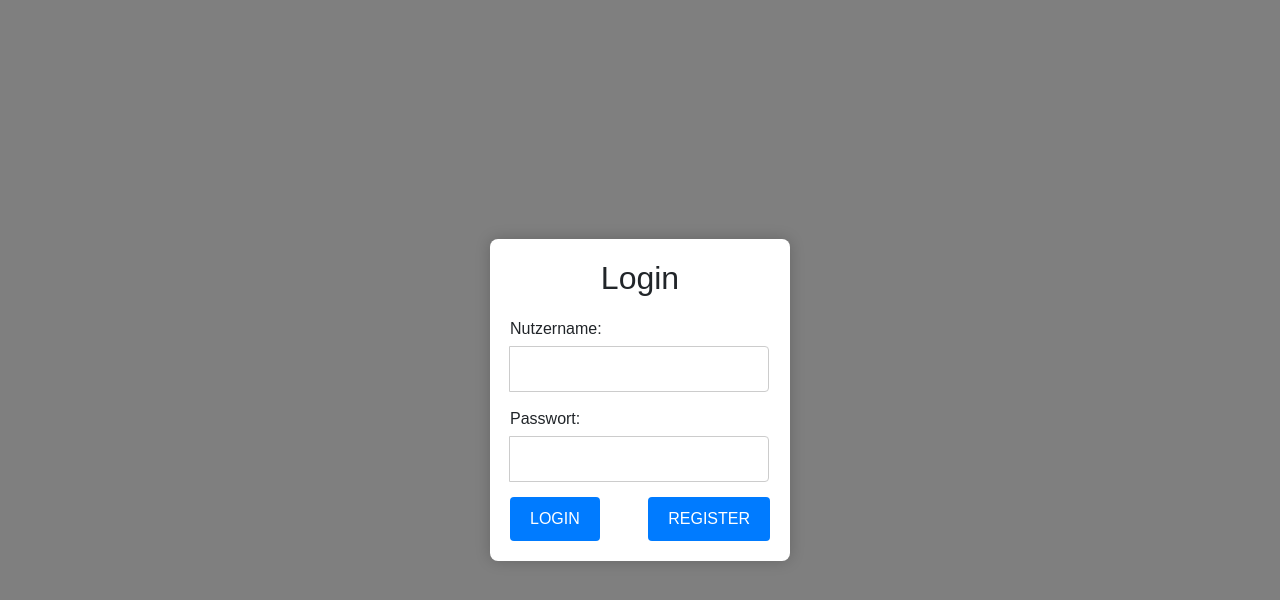
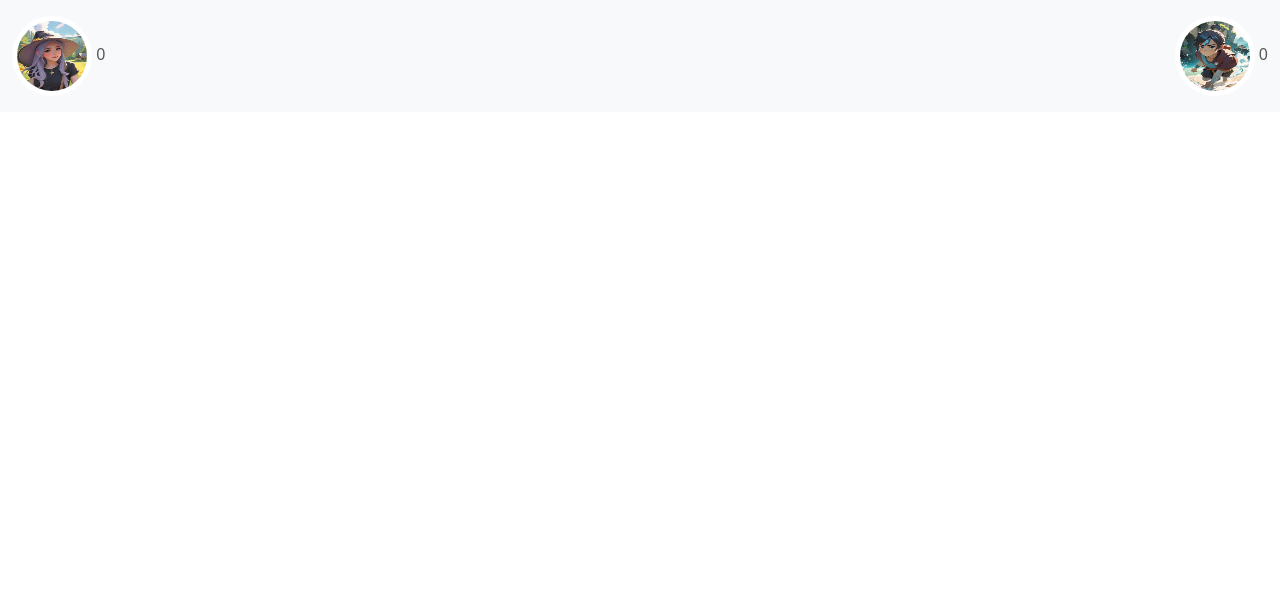
Before and after one commit to Shre1n/TicTacToe, an Angular app in the folder frontend/: page /tictactoe in a window 1280 px wide. Before the commit this address led to /. Shown: the top 600 px of the page. Built offline with nearby package versions, Linux system fonts and the light colour scheme.

Commit message:
added navbar with dummy data

```diff
--- a/frontend/src/app/app.routes.ts
+++ b/frontend/src/app/app.routes.ts
@@ -4,6 +4,7 @@ import {RegisterComponent} from "./register/register.component";
 import {NgModule} from "@angular/core";
 import {PlayNowComponent} from "./play-now/play-now.component";
 import {MatchMakingComponent} from "./match-making/match-making.component";
+import {TicTacToeComponent} from "./tic-tac-toe/tic-tac-toe.component";
 
 export const routes: Routes = [
   {path: '', component: LoginComponent},
@@ -11,6 +12,7 @@ export const routes: Routes = [
   {path: 'register', component: RegisterComponent},
   {path: 'play-now', component: PlayNowComponent},
   {path: 'matchMaking', component: MatchMakingComponent},
+  {path: 'tictactoe', component: TicTacToeComponent},
 
   { path: '**', redirectTo: '' }
 ];
--- a/frontend/src/app/match-making/match-making.component.ts
+++ b/frontend/src/app/match-making/match-making.component.ts
@@ -34,6 +34,10 @@ export class MatchMakingComponent implements OnInit, OnDestroy, AfterViewInit{
       this.yourProfile.nativeElement.classList.add('no-shake');
       this.unfoldSides();
       this.hideMiddleElements();
+
+      setTimeout(() => {
+        this.router.navigate(['/tictactoe']);
+      }, 1000);
     });
 
   }
--- /dev/null
+++ b/frontend/src/app/tic-tac-toe/tic-tac-toe.component.css
@@ -0,0 +1,6 @@
+.profile-img {
+  width: 80px;
+  height: 80px;
+  border-radius: 50%;
+  border: 5px solid #fff;
+}
--- /dev/null
+++ b/frontend/src/app/tic-tac-toe/tic-tac-toe.component.html
@@ -0,0 +1,21 @@
+<!-- Navigationsleiste -->
+
+<nav class="navbar bg-body-tertiary">
+  <div class="container-fluid">
+    <span class="navbar-text">
+      <img src="assets/p1.png" class="profile-img" alt="yourProfile" #yourProfile>
+      {{yourElo}}
+    </span>
+    <span class="navbar-text">
+      <img src="assets/p2.png" class="profile-img justify-content-end" alt="yourProfile" #opponentProfile>
+      {{opponentElo}}
+    </span>
+
+  </div>
+</nav>
+
+<div class="game-container">
+
+
+  <!-- Spielfeld -->
+</div>
--- /dev/null
+++ b/frontend/src/app/tic-tac-toe/tic-tac-toe.component.ts
@@ -0,0 +1,16 @@
+import { Component } from '@angular/core';
+
+@Component({
+  selector: 'app-tic-tac-toe',
+  standalone: true,
+  imports: [],
+  templateUrl: './tic-tac-toe.component.html',
+  styleUrl: './tic-tac-toe.component.css'
+})
+export class TicTacToeComponent {
+
+  //todo make move and sends to server
+  yourElo: number = 0; // Dummy-Elo-Punkte für den Nutzer
+  opponentElo: number = 0; // Dummy-Elo-Punkte für den Gegner
+
+}
```
Also changed, not shown: 1 other file (tests, documents, lock files or other folders).
